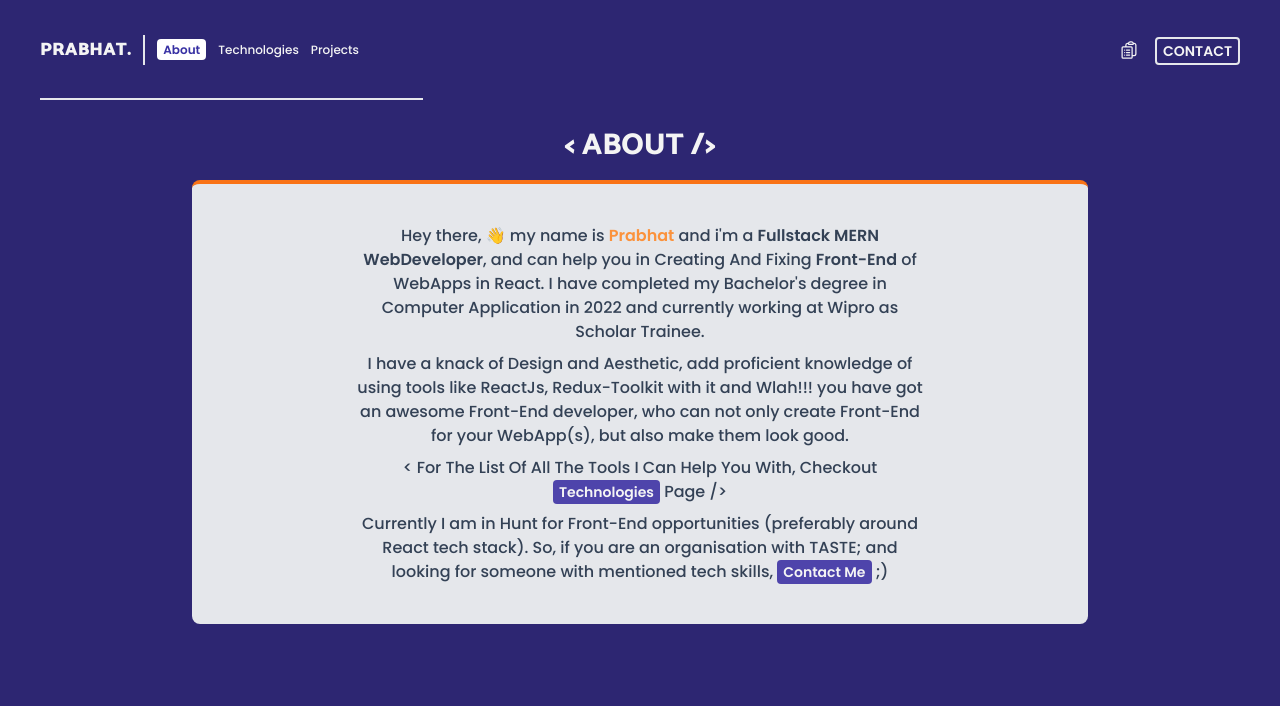
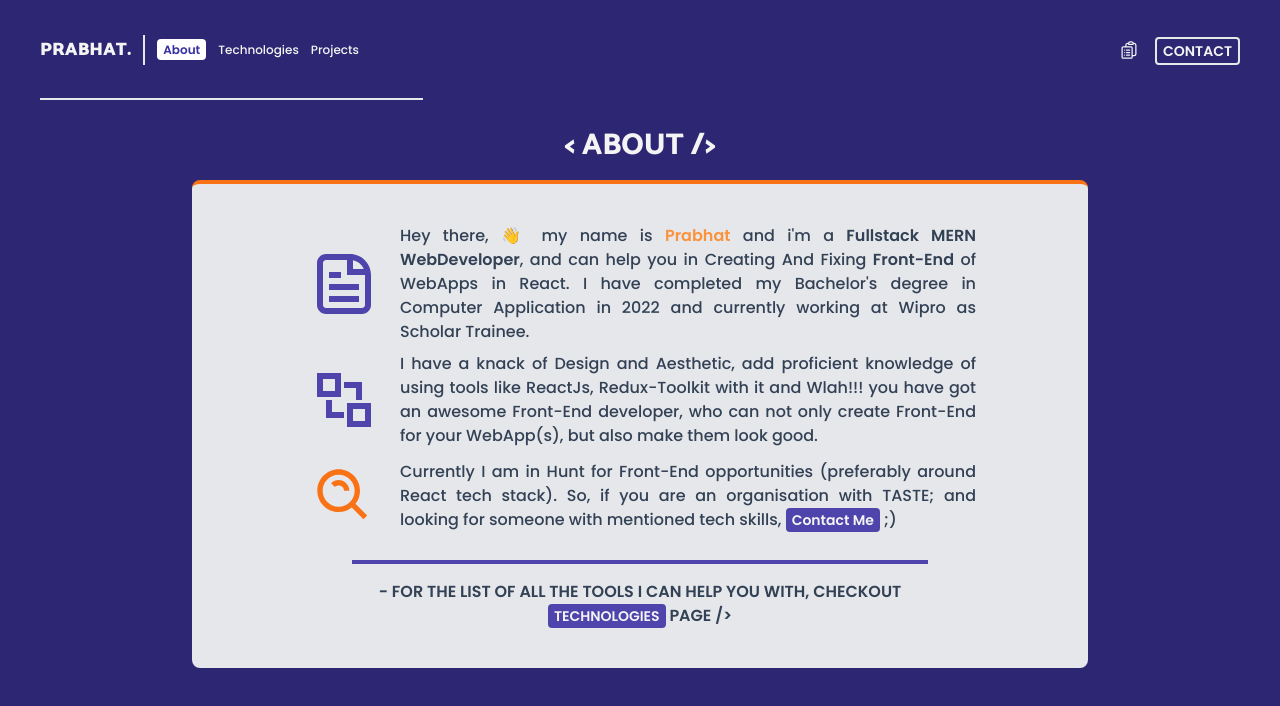
Before and after one commit to Gohan-18/Portfolio-WebsiteV2.0, a React (Vite) app in the folder Portfolio-WebsiteV2.0/: page /About in a window 1280 px wide. Shown: the top 706 px of the page. Built offline with nearby package versions, Linux system fonts and the light colour scheme.

Commit message:
about section restructured

```diff
--- a/Portfolio-WebsiteV2.0/src/components/About.tsx
+++ b/Portfolio-WebsiteV2.0/src/components/About.tsx
@@ -1,6 +1,10 @@
 import React, { useContext, useEffect } from "react";
 import { Link } from "react-router-dom";
 import { AppContext } from "../App";
+import { CgFileDocument } from "react-icons/cg";
+import { CgStyle } from "react-icons/cg";
+import { BiSearchAlt } from "react-icons/bi";
+// CgFileDocument
 
 // type PostProps = {
 //   activeFilter : string,
@@ -22,7 +26,9 @@ const About = () => {
             {`< About />`}
           </h3>
           <div className="animate__animated animate__fadeIn animate__delay-1s mt-1 flex h-full w-full max-w-4xl flex-col items-center justify-center gap-2 rounded border-t-4 border-orange-500 py-5 px-4 text-sm transition-all duration-500 sm:text-base md:mt-0 md:gap-2 md:rounded-lg md:]hborder-indigo-800 md:bg-gray-200 md:px-10 md:py-10">
-            <p className="max-w-sm text-center font-poppins text-sm font-medium  text-wht  md:max-w-xl md:text-base md:text-slate-700">
+            <div className="flex items-center justify-start gap-4 flex-col lg:flex-row" >
+            <CgFileDocument className="h-20 w-20 text-gray-200 md:text-blue p-1 fill-orange-500 " />
+            <p className="max-w-sm text-justify font-poppins text-sm font-medium  text-wht  md:max-w-xl md:text-base md:text-slate-700">
               Hey there, 👋 my name is{" "}
               <span className="font-semibold text-orange-400 ">Prabhat</span>{" "}
               and i'm a{" "}
@@ -32,23 +38,16 @@ const About = () => {
               React. I have completed my Bachelor's degree in Computer Application in
               2022 and currently working at Wipro as Scholar Trainee.
             </p>
-            <p className="max-w-sm text-center font-poppins  text-sm font-medium text-wht md:max-w-xl md:text-base md:text-slate-700">
+            </div>
+            <div className="flex items-center justify-start gap-4 flex-col lg:flex-row">
+              <CgStyle className="h-20 w-20 text-gray-200 md:text-blue p-1 fill-orange-500 "/>
+              <p className="max-w-sm text-justify font-poppins  text-sm font-medium text-wht md:max-w-xl md:text-base md:text-slate-700">
               I have a knack of Design and Aesthetic, add proficient knowledge
               of using tools like ReactJs, Redux-Toolkit with it and Wlah!!! you
               have got an awesome Front-End developer, who can not only create
               Front-End for your WebApp(s), but also make them look good.
-            </p>
-            <p className="max-w-sm text-center font-poppins  text-sm font-medium capitalize text-wht md:max-w-xl md:text-base md:text-slate-700">
-              {`<`} for the list of all the tools i can help you with, checkout {" "}
-                <Link
-                  onClick={() => setActiveFilter("Technologies")}
-                  className=" inline-block rounded bg-blue px-1.5 py-0.5 font-poppins text-xs font-semibold text-wht  transition-all duration-500 hover:bg-orange-500 sm:text-sm "
-                  to={"/Technologies"}
-                >
-                  Technologies
-                </Link>
-              {" "} page {`/>`}
-            </p>
+              </p>
+            </div>
             {/* <p className="max-w-sm text-center font-poppins  font-medium capitalize text-wht text-sm md:max-w-lg md:text-base md:text-slate-700">
               I can help you in creating frontEnd webApps using{" "}
               <span className=" font-semibold ">ReactJs/Ts</span>, state
@@ -59,7 +58,9 @@ const About = () => {
               frontEnd UI using modern UI libraries like{" "}
               <span className="font-semibold">Material ui v5/Tailwind</span>.
             </p> */}
-            <p className="max-w-sm text-center font-poppins text-sm font-medium  text-wht md:max-w-xl md:text-base md:text-slate-700">
+            <div className="flex items-center justify-start gap-4 flex-col lg:flex-row">
+              <BiSearchAlt className="h-20 w-20 text-blue p-2 fill-orange-500 "/>
+              <p className="max-w-sm text-justify font-poppins text-sm font-medium  text-wht md:max-w-xl md:text-base md:text-slate-700">
               Currently I am in Hunt for Front-End opportunities (preferably
               around React tech stack). So, if you are an organisation with TASTE; and looking for someone with
               mentioned tech skills,{" "}
@@ -80,6 +81,18 @@ const About = () => {
                 Projects
               </Link> */}
             </p>
+            </div>
+            <p className="max-w-sm text-center border-t-4 border-t-blue pt-4 mt-4 font-poppins text-sm font-semibold uppercase text-wht md:max-w-xl md:text-base md:text-slate-700">
+              {`-`} for the list of all the tools i can help you with, checkout {" "}
+                <Link
+                  onClick={() => setActiveFilter("Technologies")}
+                  className=" inline-block rounded bg-blue px-1.5 py-0.5 font-poppins text-xs font-semibold text-wht  transition-all duration-500 hover:bg-orange-500 sm:text-sm "
+                  to={"/Technologies"}
+                >
+                  Technologies
+                </Link>
+              {" "} page {`/>`}
+            </p>
           </div>
         </div>
       </section>
--- a/Portfolio-WebsiteV2.0/src/components/Technologies.tsx
+++ b/Portfolio-WebsiteV2.0/src/components/Technologies.tsx
@@ -146,11 +146,11 @@ const Technologies = () => {
             </div>
 
             <div className="flex w-full max-w-sm flex-col items-center justify-start gap-2 pt-5 lg:w-1/2 lg:px-4 lg:pt-0  ">
-              <p className="animate__animated animate__fadeIn animate__delay-1s h-full w-full rounded-xl font-poppins font-semibold capitalize text-slate-600">
+              <p className="animate__animated animate__fadeIn animate__delay-1s text-justify h-full w-full rounded-xl font-poppins font-semibold capitalize text-slate-600">
                 - These are the tech stacks i have worked on and am proficient
                 in working with.
               </p>
-              <p className="animate__animated animate__fadeIn animate__delay-1s h-full w-full rounded-xl font-poppins font-semibold capitalize text-slate-600">
+              <p className="animate__animated animate__fadeIn animate__delay-1s text-justify h-full w-full rounded-xl font-poppins font-semibold capitalize text-slate-600">
                 - Apart from the listed technologies, i'm also well efficient in
                 working with{" "}
                 <span className="font-semibold text-orange-600">ExpressJs</span>{" "}
@@ -158,14 +158,14 @@ const Technologies = () => {
                 <span className="font-semibold text-orange-600">MongoDB</span>{" "}
                 for creating backend for webApps.
               </p>
-              <p className="animate__animated animate__fadeIn animate__delay-1s h-full w-full rounded-xl font-poppins font-semibold capitalize text-slate-600">
+              <p className="animate__animated animate__fadeIn animate__delay-1s h-full text-justify w-full rounded-xl font-poppins font-semibold capitalize text-slate-600">
                 - I can convert UI mockups from{" "}
                 <span className="font-semibold text-orange-600">
                   Figma/sketch
                 </span>{" "}
                 to the front-End of your webApp using mentioned tools.
               </p>
-              <p className="animate__animated animate__fadeIn animate__delay-1s h-full w-full rounded-xl font-poppins font-semibold capitalize text-slate-600">
+              <p className="animate__animated animate__fadeIn animate__delay-1s h-full text-justify w-full rounded-xl font-poppins font-semibold capitalize text-slate-600">
                 - checkout my proof of work {" "}
                 <Link
                   onClick={() => setActiveFilter("Projects")}
```
